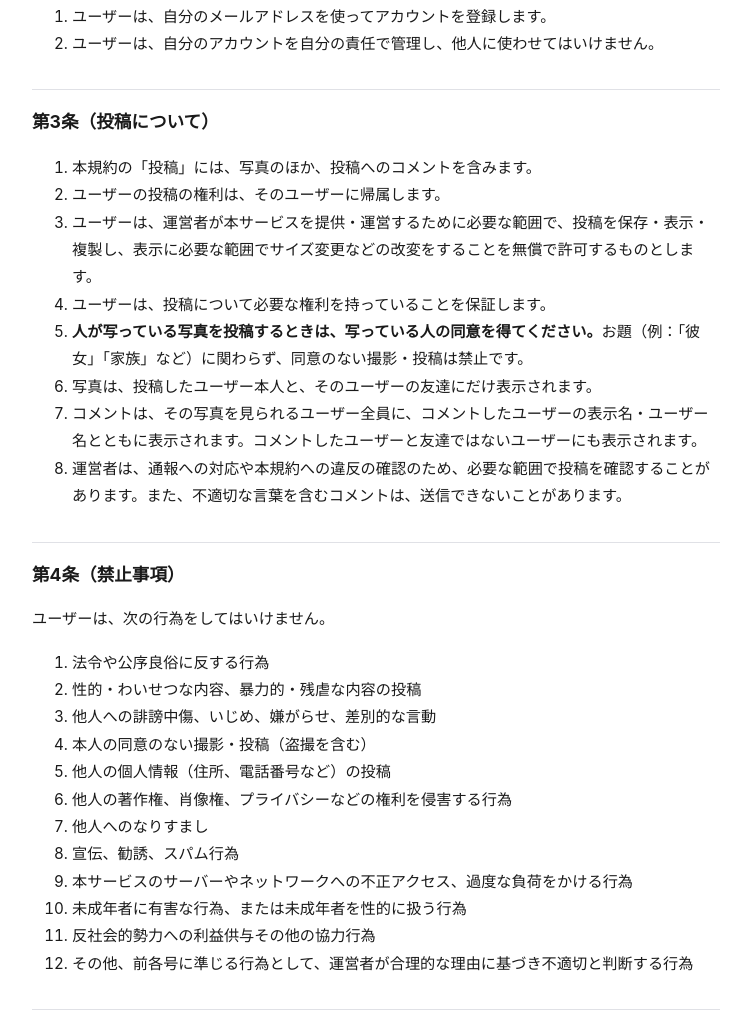
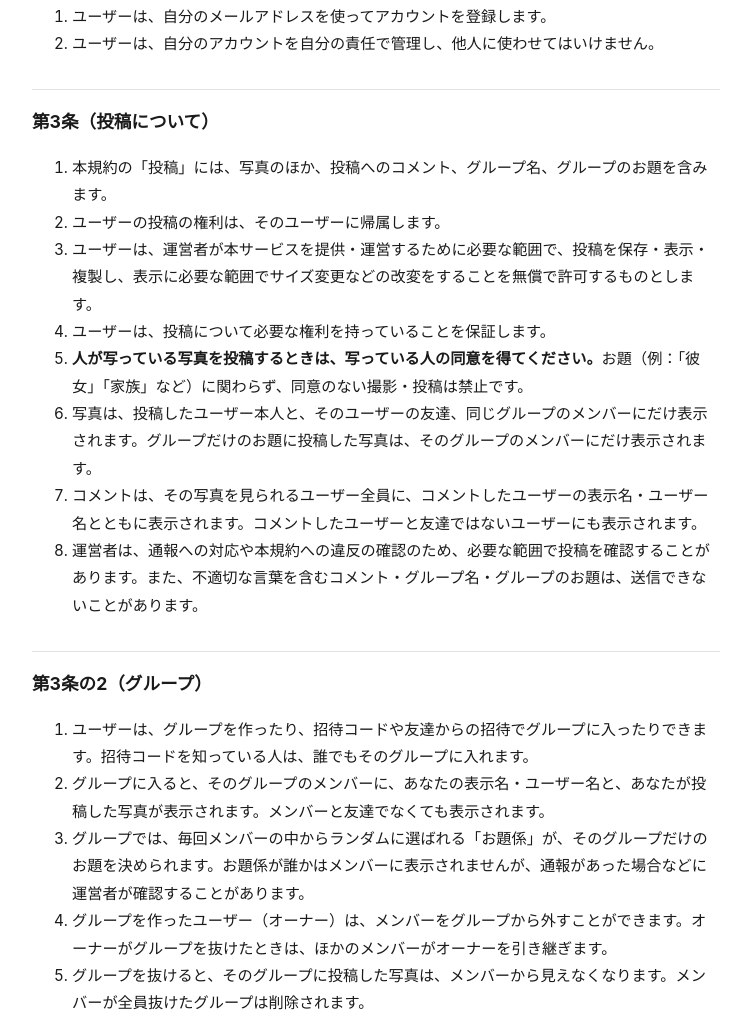
Before and after one commit to SSKyukari/odai-photo-legal, a plain HTML site: page terms.html in a window 1280 px wide. Shown: the part 576-1596 px from the top of the page, without its empty margins (264-1015 px from the left). Drawn offline with Linux system fonts and the light colour scheme.

Commit message:
グループ機能について追記

```diff
--- a/terms.html
+++ b/terms.html
@@ -31,14 +31,23 @@
 
   <h2>第3条（投稿について）</h2>
   <ol>
-    <li>本規約の「投稿」には、写真のほか、投稿へのコメントを含みます。</li>
+    <li>本規約の「投稿」には、写真のほか、投稿へのコメント、グループ名、グループのお題を含みます。</li>
     <li>ユーザーの投稿の権利は、そのユーザーに帰属します。</li>
     <li>ユーザーは、運営者が本サービスを提供・運営するために必要な範囲で、投稿を保存・表示・複製し、表示に必要な範囲でサイズ変更などの改変をすることを無償で許可するものとします。</li>
     <li>ユーザーは、投稿について必要な権利を持っていることを保証します。</li>
     <li><strong>人が写っている写真を投稿するときは、写っている人の同意を得てください。</strong>お題（例：「彼女」「家族」など）に関わらず、同意のない撮影・投稿は禁止です。</li>
-    <li>写真は、投稿したユーザー本人と、そのユーザーの友達にだけ表示されます。</li>
+    <li>写真は、投稿したユーザー本人と、そのユーザーの友達、同じグループのメンバーにだけ表示されます。グループだけのお題に投稿した写真は、そのグループのメンバーにだけ表示されます。</li>
     <li>コメントは、その写真を見られるユーザー全員に、コメントしたユーザーの表示名・ユーザー名とともに表示されます。コメントしたユーザーと友達ではないユーザーにも表示されます。</li>
-    <li>運営者は、通報への対応や本規約への違反の確認のため、必要な範囲で投稿を確認することがあります。また、不適切な言葉を含むコメントは、送信できないことがあります。</li>
+    <li>運営者は、通報への対応や本規約への違反の確認のため、必要な範囲で投稿を確認することがあります。また、不適切な言葉を含むコメント・グループ名・グループのお題は、送信できないことがあります。</li>
+  </ol>
+
+  <h2>第3条の2（グループ）</h2>
+  <ol>
+    <li>ユーザーは、グループを作ったり、招待コードや友達からの招待でグループに入ったりできます。招待コードを知っている人は、誰でもそのグループに入れます。</li>
+    <li>グループに入ると、そのグループのメンバーに、あなたの表示名・ユーザー名と、あなたが投稿した写真が表示されます。メンバーと友達でなくても表示されます。</li>
+    <li>グループでは、毎回メンバーの中からランダムに選ばれる「お題係」が、そのグループだけのお題を決められます。お題係が誰かはメンバーに表示されませんが、通報があった場合などに運営者が確認することがあります。</li>
+    <li>グループを作ったユーザー（オーナー）は、メンバーをグループから外すことができます。オーナーがグループを抜けたときは、ほかのメンバーがオーナーを引き継ぎます。</li>
+    <li>グループを抜けると、そのグループに投稿した写真は、メンバーから見えなくなります。メンバーが全員抜けたグループは削除されます。</li>
   </ol>
 
   <h2>第4条（禁止事項）</h2>
@@ -67,7 +76,7 @@
   </ol>
 
   <h2>第6条（ブロック）</h2>
-  <p>ユーザーは、他のユーザーをブロックできます。ブロックすると友達関係が解除され、お互いの投稿（コメントを含みます）が見えなくなります。</p>
+  <p>ユーザーは、他のユーザーをブロックできます。ブロックすると友達関係が解除され、お互いの投稿（コメントを含みます）が見えなくなります。同じグループのメンバーをブロックした場合も、グループに入ったまま、お互いの投稿が見えなくなります。</p>
 
   <h2>第7条（利用停止・削除）</h2>
   <p>運営者は、ユーザーが本規約に違反した場合や、違反のおそれがあると合理的な理由に基づき判断した場合、事前に通知することなく、投稿の削除、アカウントの利用停止または削除を行うことができます。</p>
```
Also changed, not shown: privacy.html (+7 -4 lines).
